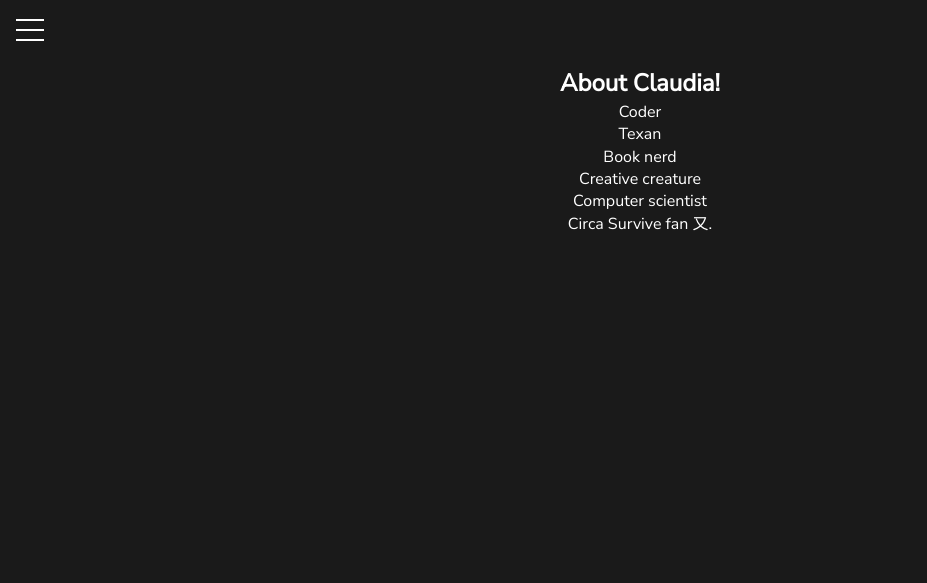
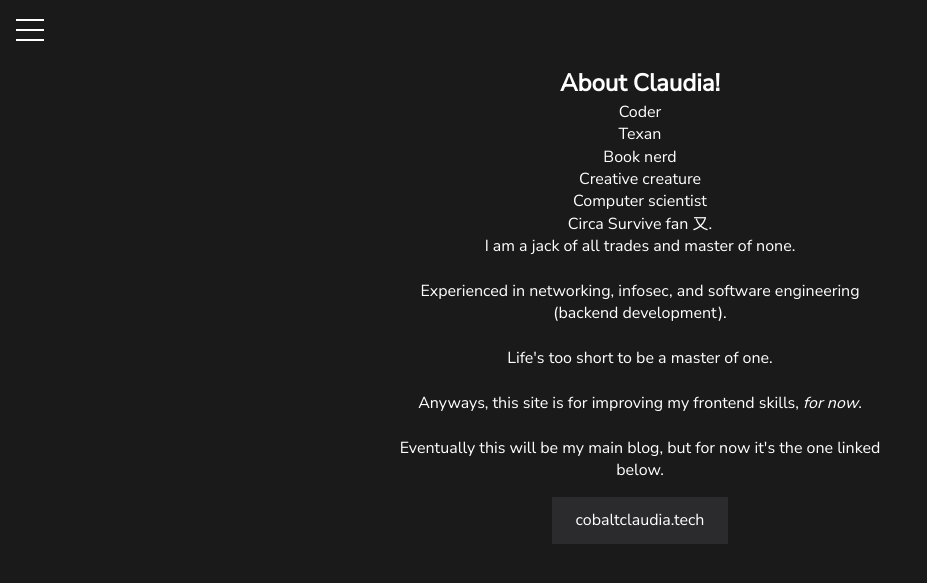
Before and after one commit to cobaltclaudia/cobaltclaudia.github.io, a Jekyll site: the page aboutme.html, which Jekyll copies as it is, in a window 1280 px wide. Shown: the top 583 px of the page, without its empty margins (0-927 px from the left). Built offline with Jekyll 4.4.1, drawn with Linux system fonts in a browser that asks for light colours.

```diff
--- a/aboutme.html
+++ b/aboutme.html
@@ -41,6 +41,17 @@
         Creative creature <br>
         Computer scientist<br>
         Circa Survive fan 又.<br>
+
+            I am a jack of all trades and master of none.<br><br>
+
+            Experienced in networking, infosec, and software engineering (backend development).<br><br>
+
+            Life's too short to be a master of one.<br><br>
+
+            Anyways, this site is for improving my frontend skills, <i>for now</i>.<br><br>
+
+            Eventually this will be my main blog, but for now it's the one linked below.<br>
+            <a href="https://cobaltclaudia.tech" class="btn"> cobaltclaudia.tech</a>
         </center>
     </div>
 </header>
--- a/blogposts/2022/20220527-scuffedTechNews.html
+++ b/blogposts/2022/20220527-scuffedTechNews.html
@@ -38,7 +38,7 @@
     <h5>2022.05.27</h5>
         <br>
 
-        Some good news that happened this month.<br><br><br>
+        Some good tech news that happened this month.<br><br><br>
 
         <ul>
             OS News<br>
--- a/projects.html
+++ b/projects.html
@@ -33,10 +33,9 @@
 <header class="showcase">
     <div class="container">
         <br><br>
-        <h1>Projects </h1>
+        <h2>Projects </h2>
         <ul>
             <li><a href="https://github.com/cobaltclaudia/circasurvivebot">Circa Survive Tweet Bot</a></li>
-            <li><a href="projects/game/pingpong.html">Scuffed Ping Pong</a></li>
         </ul>
     </div>
 </header>
```
Also changed, not shown: index.html (+7 -17 lines), socials.html (+8 -9 lines).
